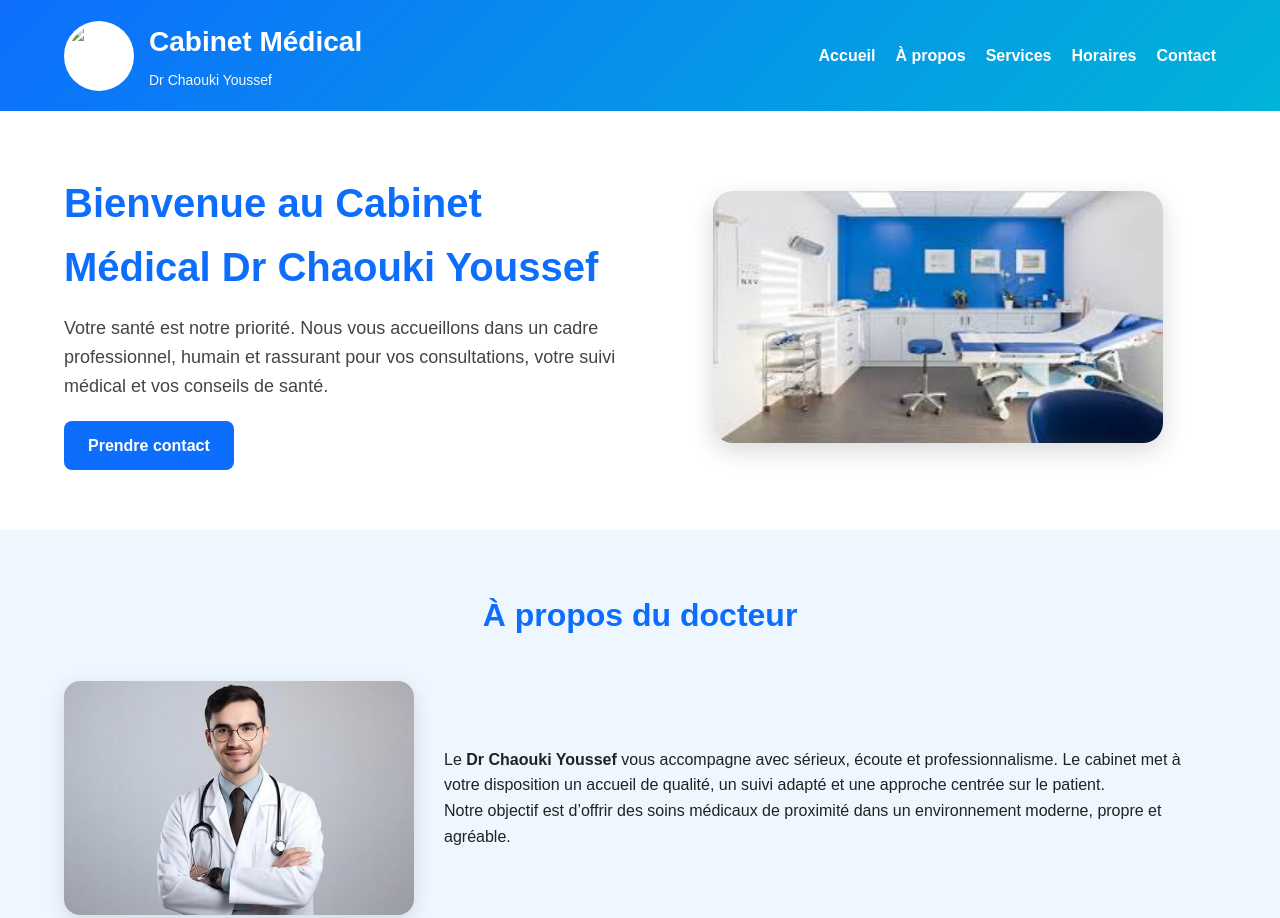
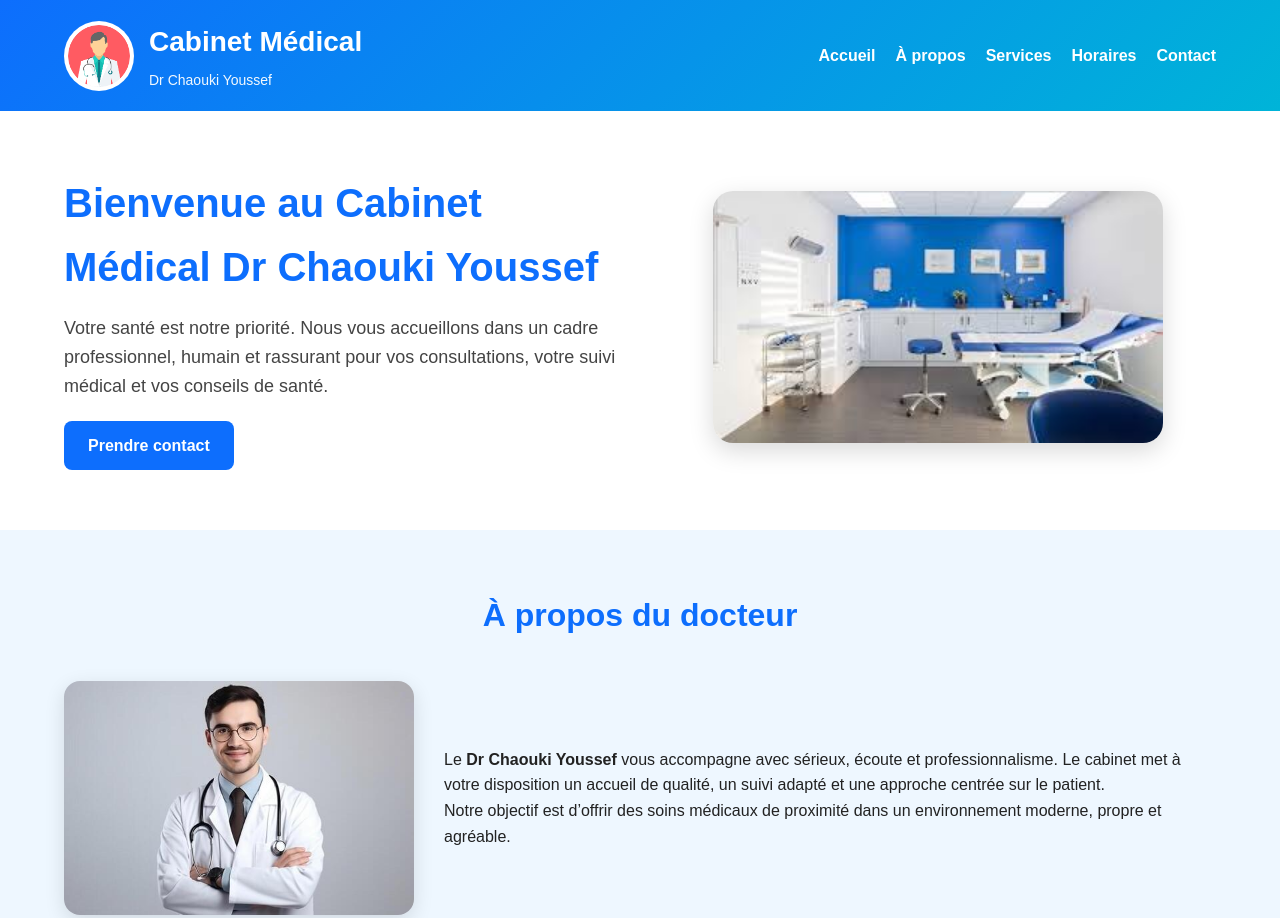
Before and after one commit to chaoukiyoussef67-hue/cabinet-Dr-chaouki, a plain HTML site: page index.html in a window 1280 px wide. Shown: the top 918 px of the page. Drawn offline with Linux system fonts and the light colour scheme.

Commit message:
Update index.html

```diff
--- a/index.html
+++ b/index.html
@@ -326,7 +326,7 @@
   <header>
     <div class="container top-bar">
       <div class="logo-box">
-        <img src="images/logo.png" alt="Logo du cabinet">
+        <img src="logo.png" alt="Logo du cabinet">
         <div>
           <h1>Cabinet Médical</h1>
           <p>Dr Chaouki Youssef</p>
```
